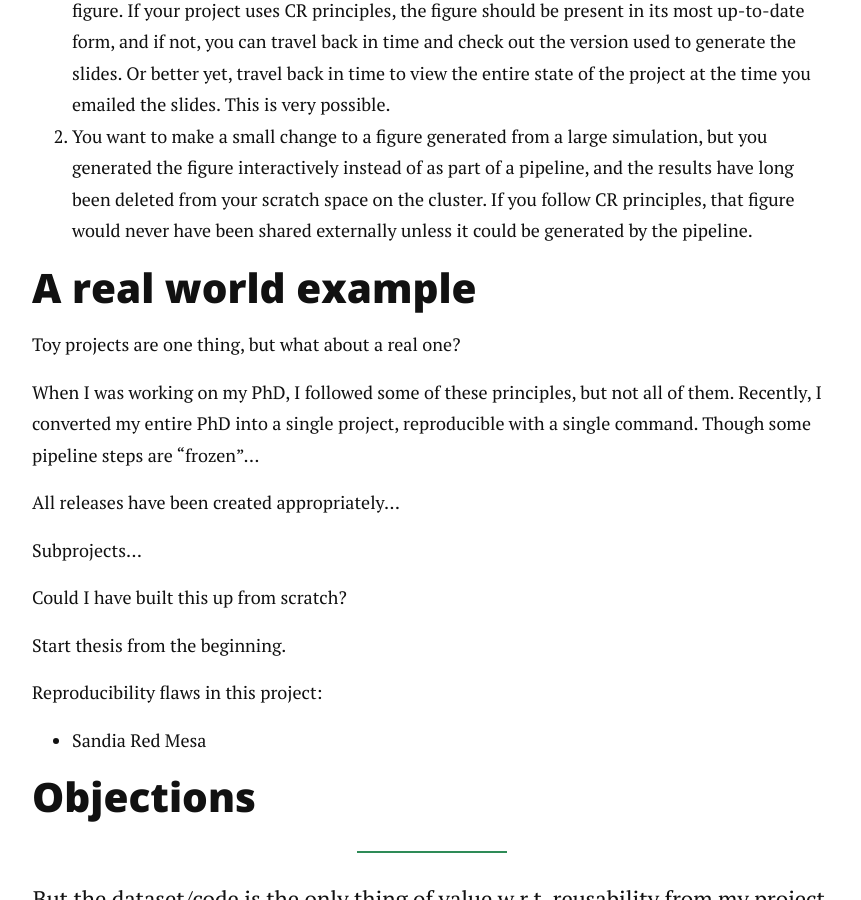
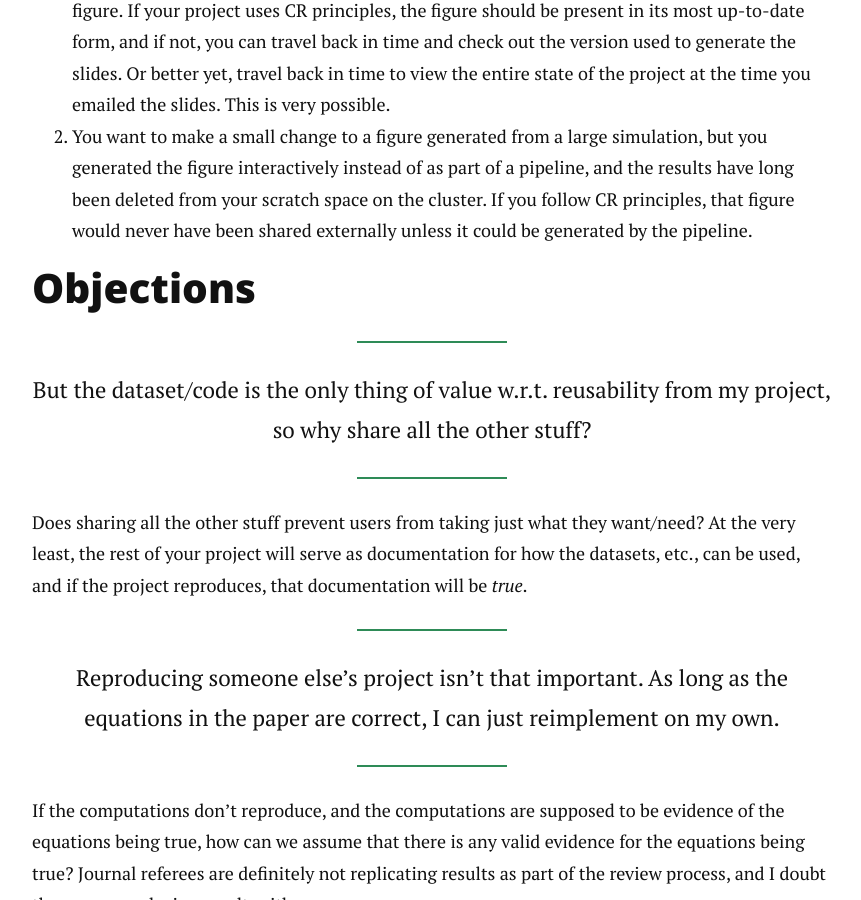
Before and after one commit to petebachant/petebachant.github.io, a Jekyll site: the page built from _posts/2025-02-28-continuous-reproducibility.md, in a window 1280 px wide and 900 px high, scrolled down 14099 px. Shown: the whole window, without its empty margins (208-1069 px from the left). Built offline with Jekyll 4.4.1, drawn with Linux system fonts in a browser that asks for light colours; nearby versions of some CDN libraries; comment, search, counter and statistics services are not loaded.

Commit message:
Remove real world example section

```diff
--- a/_posts/2025-02-28-continuous-reproducibility.md
+++ b/_posts/2025-02-28-continuous-reproducibility.md
@@ -724,31 +724,6 @@ Painful situations you can avoid by applying CR:
    that figure would never have been shared externally unless it could be
    generated by the pipeline.
 
-## A real world example
-
-Toy projects are one thing,
-but what about a real one?
-
-When I was working on my PhD,
-I followed some of these principles,
-but not all of them.
-Recently,
-I converted my entire PhD into a single project,
-reproducible with a single command.
-Though some pipeline steps are "frozen"...
-
-All releases have been created appropriately...
-
-Subprojects...
-
-Could I have built this up from scratch?
-
-Start thesis from the beginning.
-
-Reproducibility flaws in this project:
-
-- Sandia Red Mesa
-
 ## Objections
 
 > But the dataset/code is the only thing of value w.r.t. reusability from my
```
